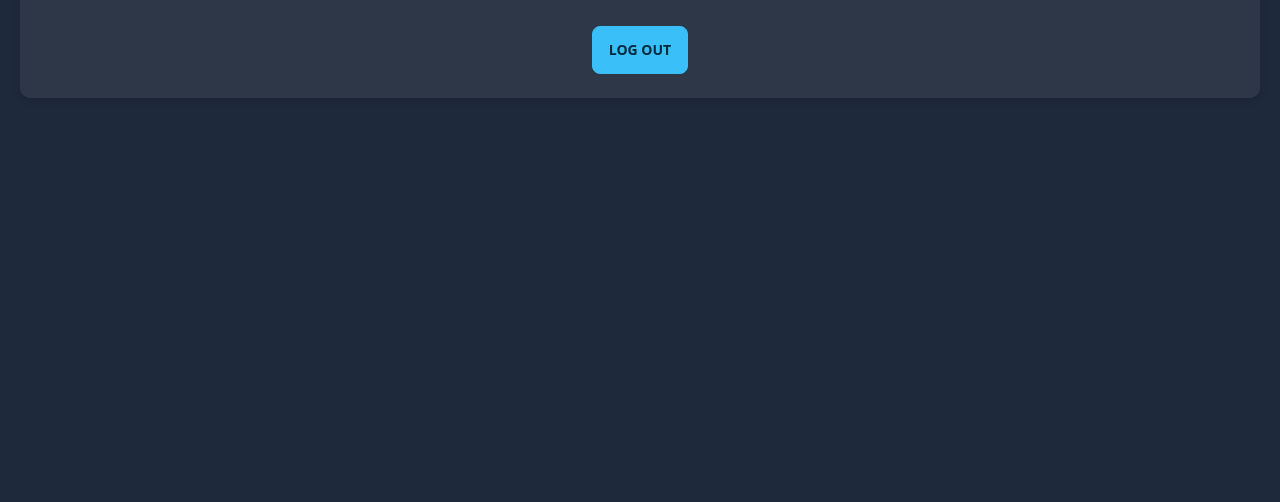
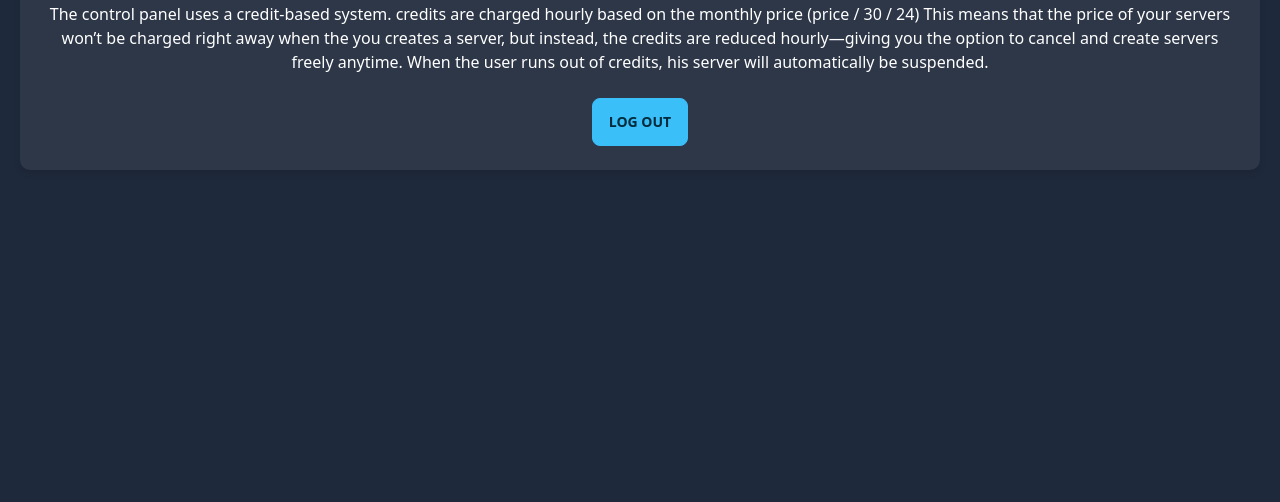
Before and after one commit to Lunes-Hosting/controlpanel, a Flask app: template templates/account.html in a window 1280 px wide. Shown: the part 298-800 px from the top of the page. Run offline with Flask 3, Linux system fonts and the light colour scheme; the template is opened without the code that fills it, so the values that code supplies are empty; parts of the project's set-up code (start-up, migrations or seed data) failed here and were passed over; some libraries are stand-ins or nearby versions.

Commit message:
added credit explaination

```diff
--- a/templates/account.html
+++ b/templates/account.html
@@ -34,6 +34,10 @@
                 <p class="text-lg"><strong>Credits:</strong> {{credits}}</p>
                 <p class="text-lg"><strong>Server Count:</strong> {{server_count}}</p>
                 <p class="text-lg"><strong>Current monthly credit usage:</strong> {{monthly_usage}}</p>
+                <p>The control panel uses a credit-based system. credits are charged hourly based on the monthly price (price / 30 / 24)
+                    This means that the price of your servers won’t be charged right away when the you creates a server,
+                     but instead, the credits are reduced hourly—giving you the option to cancel and create servers freely anytime.
+                      When the user runs out of credits, his server will automatically be suspended.</p>
             </div>
             <div class="button-container mt-6 text-center">
                 <a href="{{url_for('user.logout')}}" class="btn btn-info text-white">Log out</a>
```
